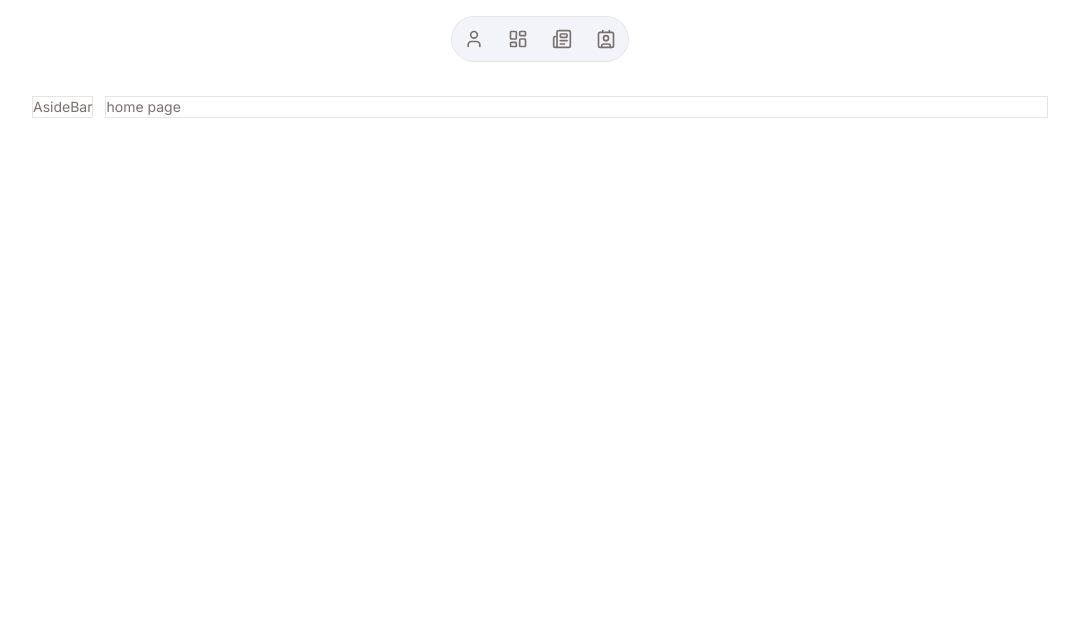
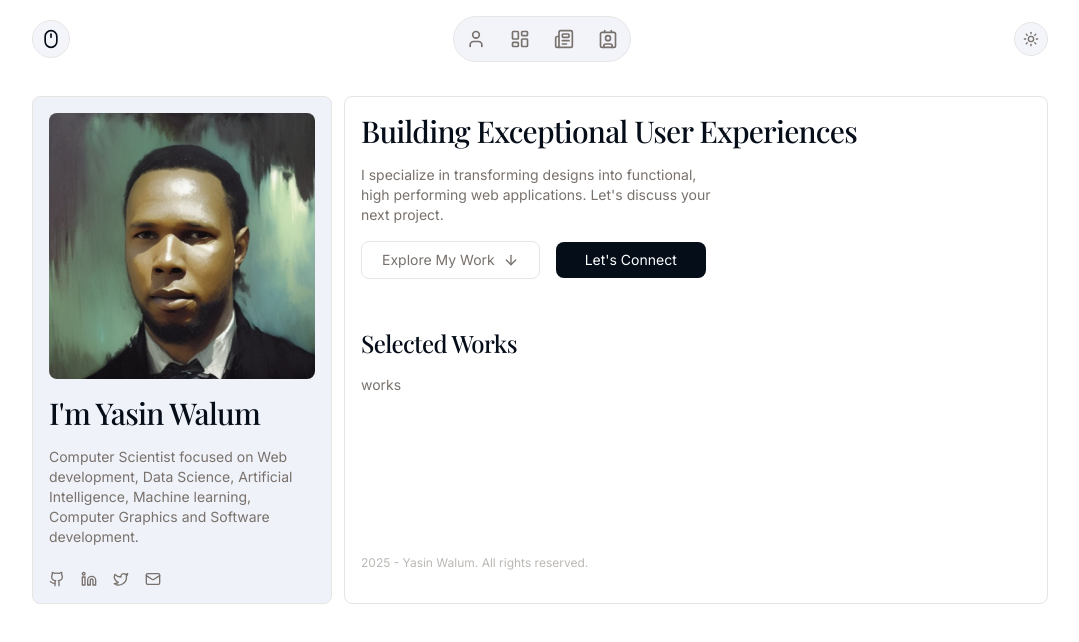
Before and after one commit to wyasyn/folio-blog, a Next.js app: page / in a window 1280 px wide. Shown: the top 642 px of the page, without its empty margins (100-1179 px from the left). Built offline with nearby package versions, Linux system fonts and the light colour scheme; a web font is replaced by a local one.

Commit message:
aside done

```diff
--- a/app/(root)/layout.tsx
+++ b/app/(root)/layout.tsx
@@ -1,4 +1,5 @@
 import AsideBar from "@/components/AsideBar";
+
 import Navbar from "@/components/Navbar";
 
 export default function layout({ children }: { children: React.ReactNode }) {
@@ -6,7 +7,13 @@ export default function layout({ children }: { children: React.ReactNode }) {
     <main className="flex flex-col gap-3 md:flex-row container pt-6 md:pt-24">
       <Navbar />
       <AsideBar />
-      <section className="border flex-1">{children}</section>
+      <section className="border flex flex-col flex-1 gap-4  rounded-lg p-4">
+        <div>{children}</div>
+
+        <p className=" mt-auto text-xs text-muted-foreground/50 py-4">
+          {new Date().getFullYear()} - Yasin Walum. All rights reserved.
+        </p>
+      </section>
     </main>
   );
 }
--- a/app/(root)/page.tsx
+++ b/app/(root)/page.tsx
@@ -1,3 +1,24 @@
+import PrimaryBtn from "@/components/PrimaryBtn";
+import SecondaryBtn from "@/components/SecondaryBtn";
+import SelectedWorks from "@/components/SelectedWorks";
+
 export default function page() {
-  return <div>home page</div>;
+  return (
+    <div>
+      <div className="text-center md:text-start flex flex-col items-center md:items-start">
+        <h2 className="text-3xl text-balance mb-4 capitalize">
+          Building exceptional user experiences
+        </h2>
+        <p className="mb-4 text-pretty max-w-[40ch]">
+          I specialize in transforming designs into functional, high performing
+          web applications. Let&apos;s discuss your next project.
+        </p>
+        <div className="flex flex-col min-[341px]:flex-row items-center gap-4 justify-center md:justify-start">
+          <SecondaryBtn text="Explore my work" link="/portfolio" />
+          <PrimaryBtn text="Let's connect" link="/contact" />
+        </div>
+      </div>
+      <SelectedWorks />
+    </div>
+  );
 }
--- a/components/AsideBar.tsx
+++ b/components/AsideBar.tsx
@@ -1,3 +1,81 @@
+import Image from "next/image";
+import heroImg from "@/assets/hero.jpg";
+import Link from "next/link";
+import { ForwardRefExoticComponent, RefAttributes } from "react";
+import { Github, Linkedin, LucideProps, Mail, Twitter } from "lucide-react";
+const email = process.env.EMAIL;
+
 export default function AsideBar() {
-  return <aside className="border md:sticky md:top-24">AsideBar</aside>;
+  const socials = [
+    {
+      name: "GitHub",
+      icon: Github,
+      link: "https://github.com/wyasyn",
+    },
+    {
+      name: "LinkedIn",
+      icon: Linkedin,
+      link: "https://www.linkedin.com/in/yasin-walum",
+    },
+    {
+      name: "Twitter",
+      icon: Twitter,
+      link: "https://x.com/wyasyn",
+    },
+    {
+      name: "Gmail",
+      icon: Mail,
+      link: `mailto:${email}`,
+    },
+  ];
+  return (
+    <aside className="border md:sticky md:top-24 bg-secondary p-4 rounded-lg min-w-[300px] md:max-w-[300px] md:max-h-[510px]">
+      <div>
+        <div>
+          <Image
+            src={heroImg}
+            width={400}
+            height={400}
+            alt="Yasin Image"
+            placeholder="blur"
+            className="w-full h-full object-cover rounded-lg"
+          />
+        </div>
+        <div>
+          <h1 className="text-3xl mt-4">I&apos;m Yasin Walum</h1>
+          <p className="max-w-[40ch] my-4">
+            Computer Scientist focused on Web development, Data Science,
+            Artificial Intelligence, Machine learning, Computer Graphics and
+            Software development.
+          </p>
+          <div className="flex items-center gap-4 pt-2">
+            {socials.map((item) => (
+              <SocialIcon key={item.name} link={item.link} Icon={item.icon} />
+            ))}
+          </div>
+        </div>
+      </div>
+    </aside>
+  );
 }
+
+function SocialIcon({
+  link,
+  Icon,
+}: {
+  link: string;
+  Icon: ForwardRefExoticComponent<
+    Omit<LucideProps, "ref"> & RefAttributes<SVGSVGElement>
+  >;
+}) {
+  return (
+    <Link
+      href={link}
+      className="hover:text-foreground transition-all duration-300"
+      target="_blank"
+      rel="noreferrer"
+    >
+      <Icon className="w-4 h-4" />
+    </Link>
+  );
+}
--- /dev/null
+++ b/components/Logo.tsx
@@ -0,0 +1,21 @@
+"use client";
+import { Mouse } from "lucide-react";
+import Link from "next/link";
+import { usePathname } from "next/navigation";
+
+export default function Logo() {
+  const pathname = usePathname();
+  const isActive = pathname === "/";
+  return (
+    <Link href="/">
+      <button
+        className={`p-2 border rounded-full bg-secondary/75 hover:text-foreground group backdrop-blur-sm ${
+          isActive ? "text-foreground" : "text-muted-foreground"
+        }`}
+        title="Home"
+      >
+        <Mouse className="w-5 h-5 group-hover:scale-110 duration-300" />
+      </button>
+    </Link>
+  );
+}
--- a/components/NavLink.tsx
+++ b/components/NavLink.tsx
@@ -26,7 +26,8 @@ export default function NavLink({
             isActive ? "text-foreground fill-current" : "text-muted-foreground"
           }`}
         >
-          <Icon className="w-5 h-5" /> <span className="sr-only">{name}</span>
+          <Icon className="w-5 h-5 group-hover:scale-110 duration-300" />{" "}
+          <span className="sr-only">{name}</span>
         </div>
         <span className="absolute -top-12 transition-all duration-200 bg-secondary p-1 rounded-md left-1/2 -translate-x-1/2 md:top-auto md:-bottom-12 invisible group-hover:visible">
           {name}
--- a/components/Navbar.tsx
+++ b/components/Navbar.tsx
@@ -1,6 +1,8 @@
 "use client";
 import { Contact, LayoutDashboard, Newspaper, User } from "lucide-react";
 import NavLink from "./NavLink";
+import Logo from "./Logo";
+import ModeToggle from "./modeToggle";
 
 export default function Navbar() {
   const navLinks = [
@@ -26,9 +28,10 @@ export default function Navbar() {
     },
   ];
   return (
-    <header className="fixed bottom-4 left-1/2 -translate-x-1/2 z-50 bg-secondary/85 backdrop-blur-sm p-3 rounded-full border md:top-4 md:bottom-auto">
-      <nav>
-        <ul className="flex items-center justify-center gap-6">
+    <header className="fixed bottom-4 left-0 z-50  md:top-4 md:bottom-auto w-full">
+      <nav className="container flex items-center justify-between gap-4">
+        <Logo />
+        <ul className="flex items-center justify-center gap-6 bg-secondary/85 backdrop-blur-sm p-3 rounded-full border">
           {navLinks.map((item) => {
             return (
               <NavLink
@@ -40,6 +43,7 @@ export default function Navbar() {
             );
           })}
         </ul>
+        <ModeToggle />
       </nav>
     </header>
   );
--- /dev/null
+++ b/components/PrimaryBtn.tsx
@@ -0,0 +1,17 @@
+import Link from "next/link";
+
+export default function PrimaryBtn({
+  text,
+  link,
+}: {
+  text: string;
+  link: string;
+}) {
+  return (
+    <Link href={link}>
+      <button className="capitalize min-w-[150px] bg-foreground text-background px-5 py-2 rounded-lg hover:bg-muted-foreground duration-300 transition-all text-xs sm:text-sm">
+        {text}
+      </button>
+    </Link>
+  );
+}
--- /dev/null
+++ b/components/SecondaryBtn.tsx
@@ -0,0 +1,18 @@
+import { ArrowDown } from "lucide-react";
+import Link from "next/link";
+
+export default function SecondaryBtn({
+  link,
+  text,
+}: {
+  link: string;
+  text: string;
+}) {
+  return (
+    <Link href={link}>
+      <button className="border rounded-lg min-w-[150px] px-5 py-2 flex items-center gap-2 hover:text-foreground duration-300 transition-all hover:border-foreground capitalize text-xs sm:text-sm">
+        {text} <ArrowDown className="w-4 h-5" />
+      </button>
+    </Link>
+  );
+}
--- /dev/null
+++ b/components/SelectedWorks.tsx
@@ -0,0 +1,8 @@
+export default function SelectedWorks() {
+  return (
+    <div className="mt-[3rem]">
+      <h2 className="text-2xl mb-4">Selected Works</h2>
+      <div>works</div>
+    </div>
+  );
+}
--- a/components/modeToggle.tsx
+++ b/components/modeToggle.tsx
@@ -6,11 +6,16 @@ import { useTheme } from "next-themes";
 export default function ModeToggle() {
   const { theme, setTheme } = useTheme();
   return (
-    <button onClick={() => setTheme(theme === "dark" ? "light" : "dark")}>
+    <button
+      onClick={() => setTheme(theme === "dark" ? "light" : "dark")}
+      className="p-2 border rounded-full bg-secondary/75 hover:text-foreground group backdrop-blur-sm"
+      aria-label={theme === "dark" ? "Dark mode toggle" : "Light mode toggle"}
+      title="Theme toggle"
+    >
       {theme === "dark" ? (
-        <Moon className="w-4 h-4" />
+        <Moon className="w-4 h-4 group-hover:scale-110 duration-300" />
       ) : (
-        <Sun className="w-4 h-4" />
+        <Sun className="w-4 h-4 group-hover:scale-110 duration-300" />
       )}
     </button>
   );
```
Also changed, not shown: assets/hero.jpg (added).
